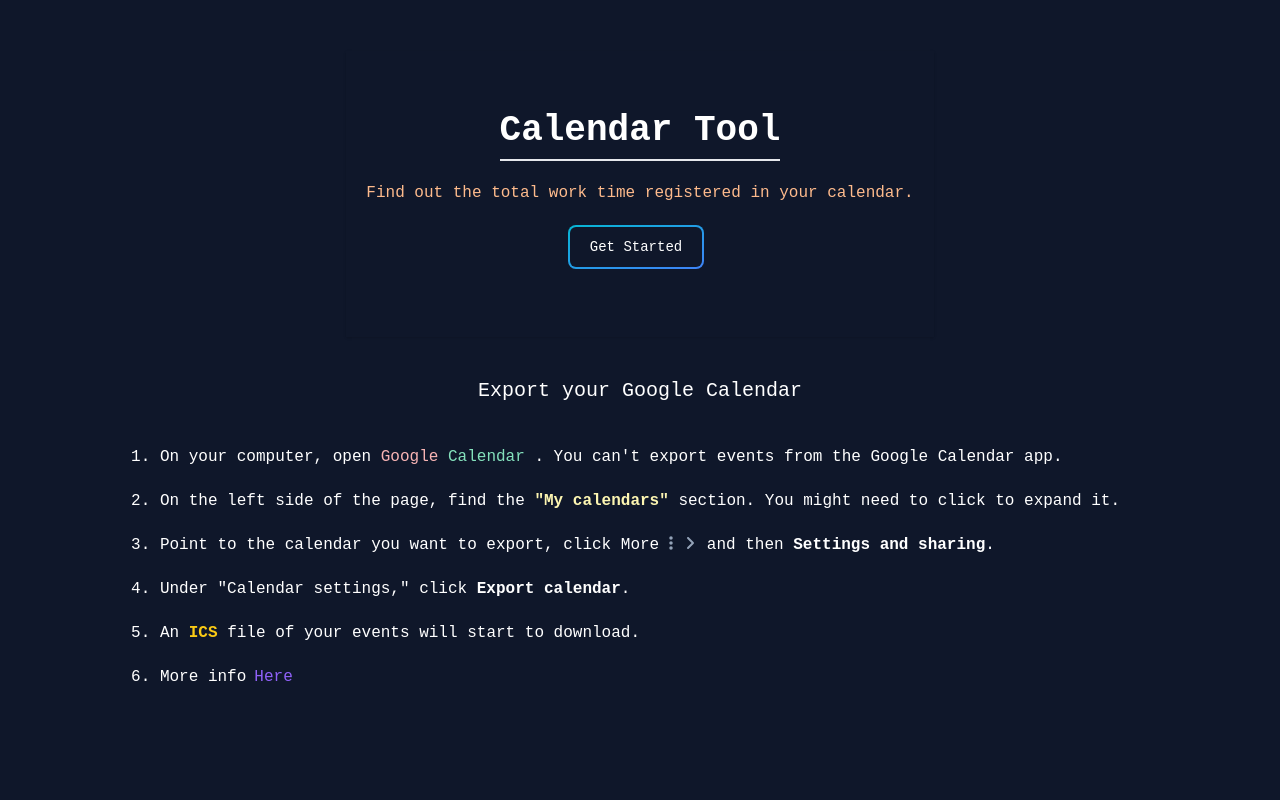
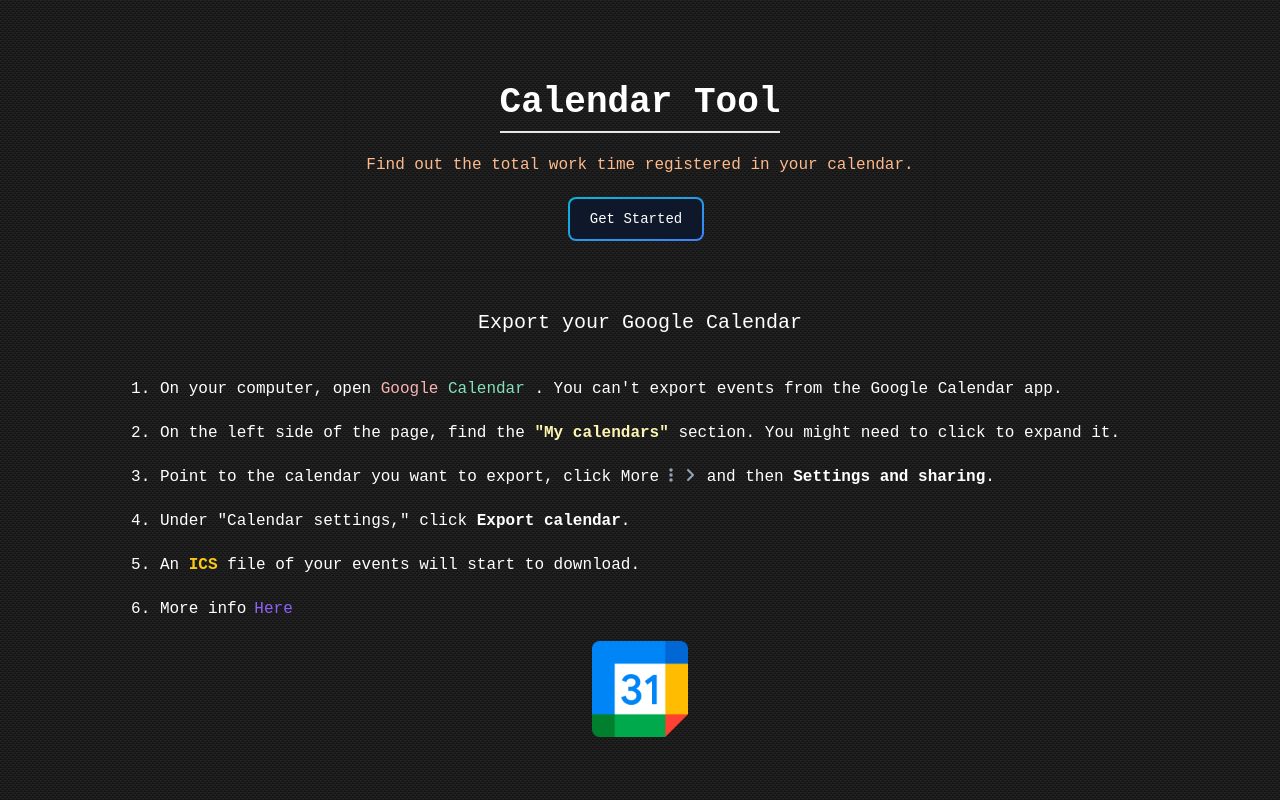
Before and after one commit to BrunoMont2003/calendar-utility, a React (Create React App) app: page / in a window 1280 px wide. Shown: the top 800 px of the page. Built offline with nearby package versions, Linux system fonts and the light colour scheme.

Commit message:
sse agregó un bonito bg y la imagen del google calendar

```diff
--- a/src/App.css
+++ b/src/App.css
@@ -13,3 +13,6 @@
 .file:hover .delete-file {
   opacity: 1 !important;
 }
+.home-container {
+  background-image: url("./assets/micro_carbon.png");
+}
--- a/src/components/Home.jsx
+++ b/src/components/Home.jsx
@@ -4,11 +4,12 @@
 } from "@fortawesome/free-solid-svg-icons";
 import { FontAwesomeIcon } from "@fortawesome/react-fontawesome";
 import React from "react";
+import calendar from "../assets/google-calendar.png";
 
 const Home = () => {
   return (
-    <div className="bg-slate-900 min-h-screen p-5 sm_px-8 md:px-20 text-white flex flex-col md:justify-center items-center">
-      <div className="px-5 py-10 flex items-center justify-center flex-col shadow">
+    <div className="home-container min-h-screen p-5 sm_px-8 md:px-20 text-white flex flex-col md:justify-center items-center">
+      <div className="px-5 pt-10 flex items-center justify-center flex-col shadow">
         <h1 className=" text-4xl border-b-2 pb-2 my-5 w-fit font-bold">
           Calendar Tool
         </h1>
@@ -23,7 +24,8 @@
           </button>
         </div>
       </div>
-      <div className="px-5 py-10 flex items-center justify-center flex-col  rounded-md">
+
+      <div className="px-5 pt-10 flex items-center justify-center flex-col  rounded-md">
         <h2 className="text-xl mb-5 font-medium ">
           Export your Google Calendar
         </h2>
@@ -78,6 +80,9 @@
           </li>
         </ol>
       </div>
+      <div className="mb-10 bg-white h-fit rounded-full">
+        <img src={calendar} alt="calendar" className="h-24" />
+      </div>
     </div>
   );
 };
```
Also changed, not shown: src/assets/google-calendar.png (added), src/assets/micro_carbon.png (added).
